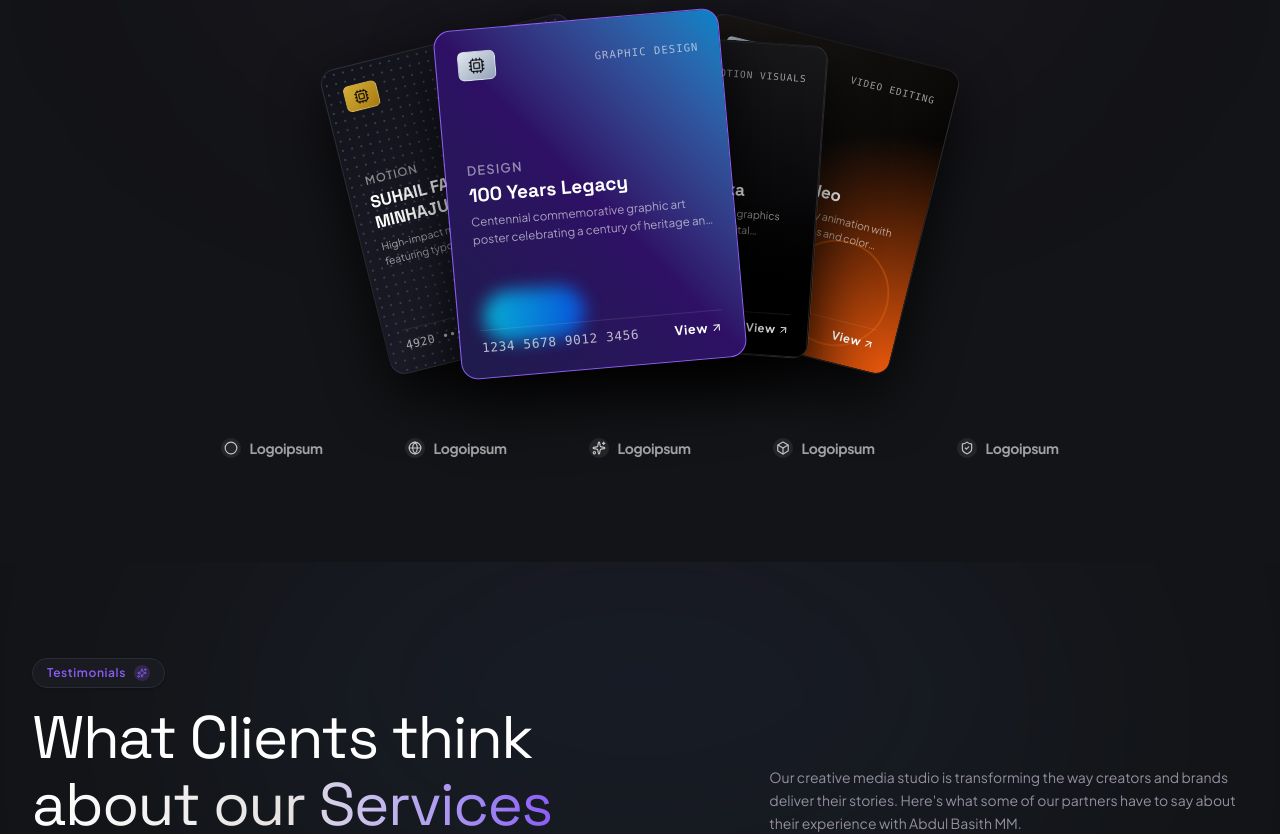
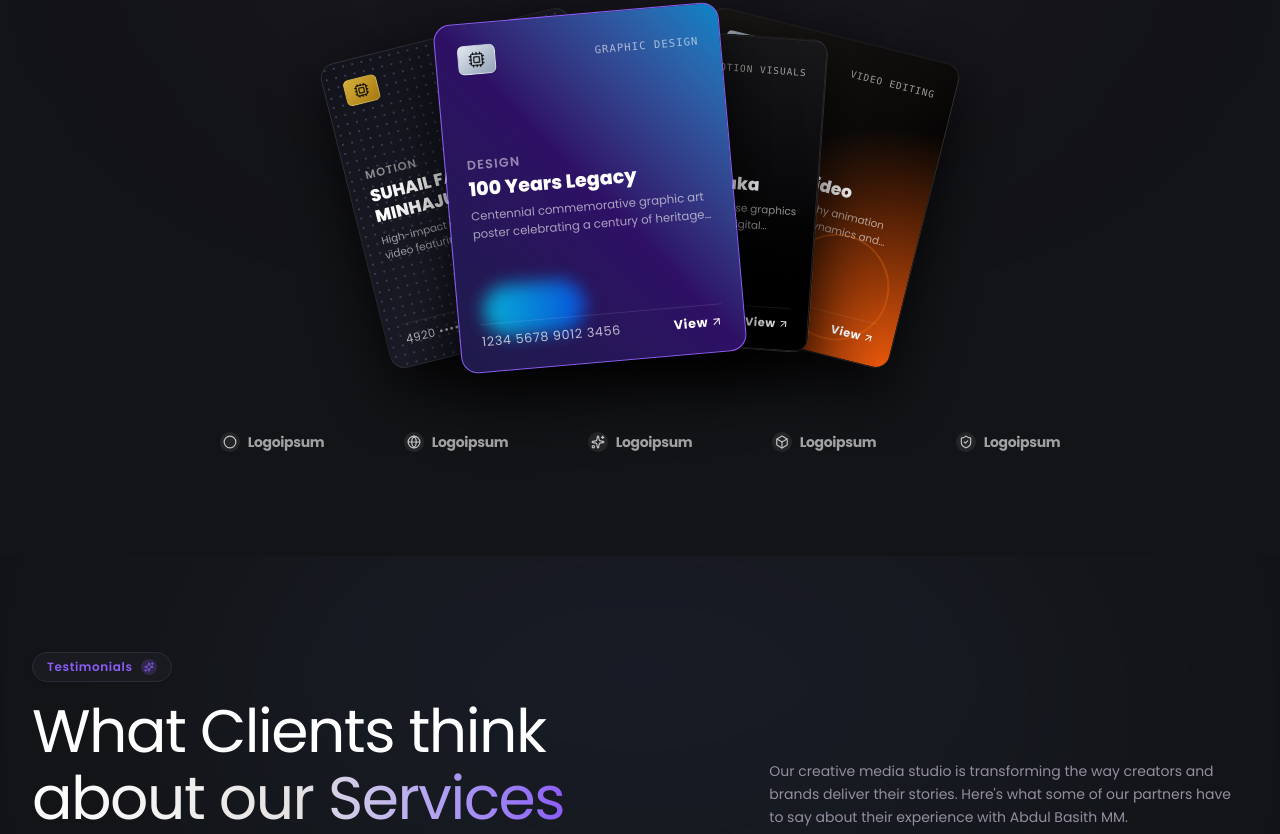
Before and after one commit to abdulbasithmm/basithm, a React (Vite) app: page / in a window 1280 px wide. Shown: the part 3707-4541 px from the top of the page. Built offline with nearby package versions, Linux system fonts and the light colour scheme.

Commit message:
refactor: standardize typography to Poppins
Simplify design system by using Poppins as the unified font family across all elements to ensure visual consistency.

```diff
--- a/src/index.css
+++ b/src/index.css
@@ -43,16 +43,20 @@ html {
     --text-secondary: #CBC3D7;
     --text-muted: #958EA0;
 
-    --font-sans: 'Plus Jakarta Sans', 'Poppins', sans-serif;
-    --font-heading: 'Space Grotesk', 'Plus Jakarta Sans', sans-serif;
-    --font-brand: 'Syne', 'Space Grotesk', sans-serif;
-    --font-serif: 'Instrument Serif', Georgia, serif;
+    --font-sans: 'Poppins', sans-serif;
+    --font-heading: 'Poppins', sans-serif;
+    --font-brand: 'Poppins', sans-serif;
+    --font-serif: 'Poppins', sans-serif;
+  }
+
+  * {
+    font-family: 'Poppins', sans-serif;
   }
 
   body {
     background-color: #131417;
     color: var(--text-main);
-    font-family: var(--font-sans);
+    font-family: 'Poppins', sans-serif;
     min-height: 100vh;
     margin: 0;
     padding: 0;
@@ -62,19 +66,19 @@ html {
 
 /* Custom Typography Utility Classes */
 .font-brand {
-  font-family: var(--font-brand);
+  font-family: 'Poppins', sans-serif;
 }
 
 .font-heading {
-  font-family: var(--font-heading);
+  font-family: 'Poppins', sans-serif;
 }
 
 .font-body {
-  font-family: var(--font-sans);
+  font-family: 'Poppins', sans-serif;
 }
 
 .font-serif-italic {
-  font-family: var(--font-serif);
+  font-family: 'Poppins', sans-serif;
   font-style: italic;
   font-weight: 400;
 }
```
